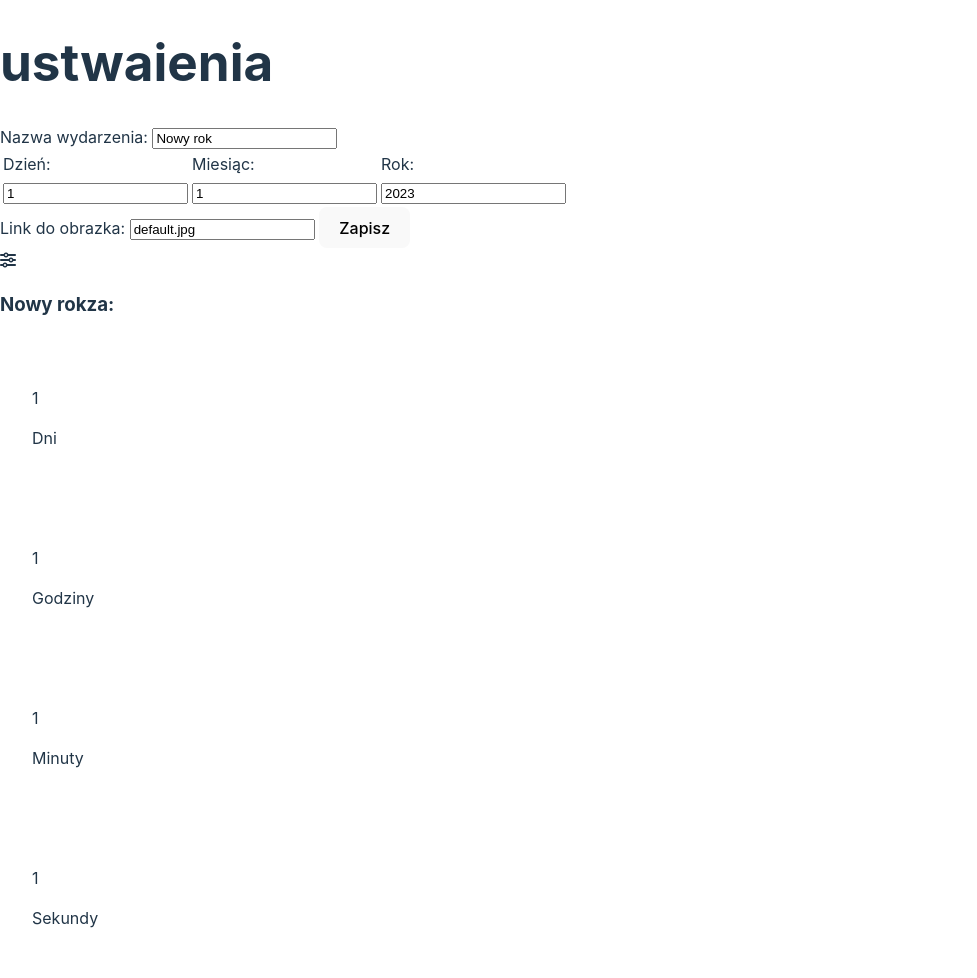
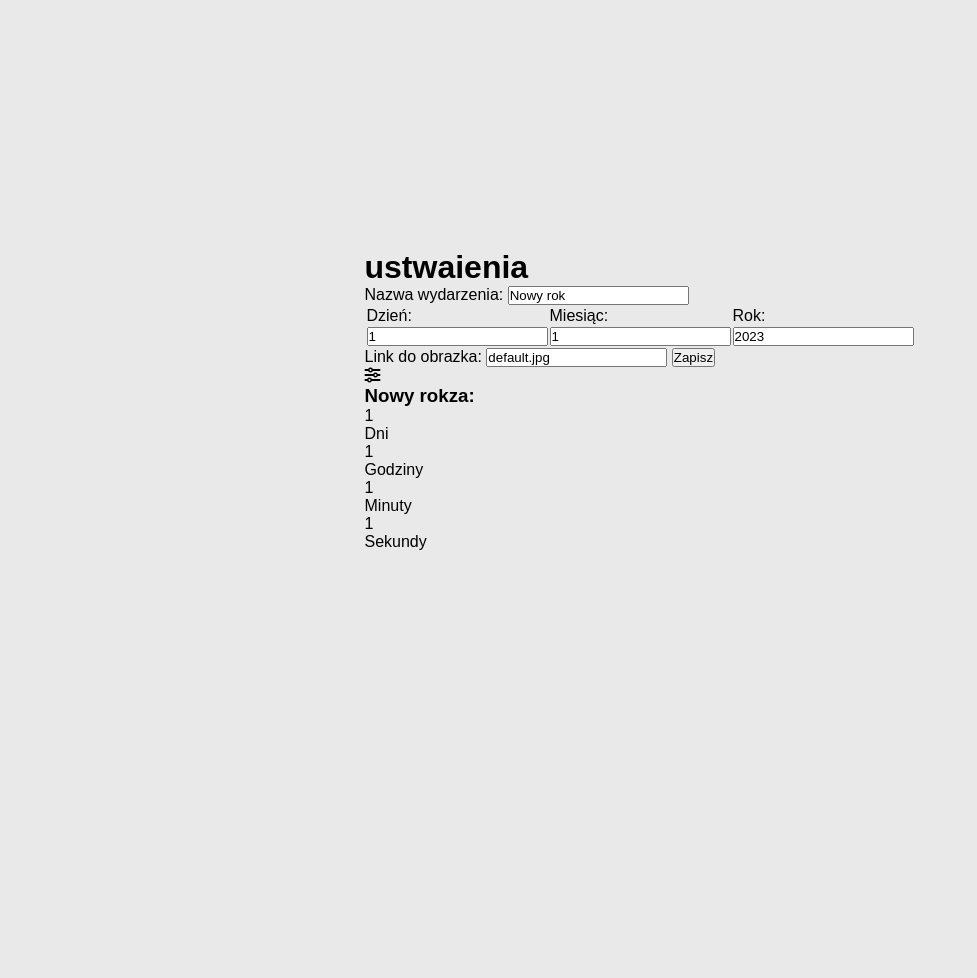
Before and after one commit to maglana/CountdownApp, a website built with Vite: page index.html in a window 1280 px wide. Shown: the whole page, without its empty margins (0-977 px from the left). After the commit the page ends 800 px from the top, so only its background shows below. Built offline with nearby package versions, Linux system fonts and the light colour scheme.

Commit message:
first css

```diff
--- a/style.css
+++ b/style.css
@@ -1,96 +1,14 @@
-:root {
-  font-family: Inter, system-ui, Avenir, Helvetica, Arial, sans-serif;
-  line-height: 1.5;
-  font-weight: 400;
-
-  color-scheme: light dark;
-  color: rgba(255, 255, 255, 0.87);
-  background-color: #242424;
-
-  font-synthesis: none;
-  text-rendering: optimizeLegibility;
-  -webkit-font-smoothing: antialiased;
-  -moz-osx-font-smoothing: grayscale;
-}
-
-a {
-  font-weight: 500;
-  color: #646cff;
-  text-decoration: inherit;
-}
-a:hover {
-  color: #535bf2;
+* {
+	box-sizing: border-box;
+	margin: 0;
+	padding: 0;
 }
 
 body {
-  margin: 0;
-  display: flex;
-  place-items: center;
-  min-width: 320px;
-  min-height: 100vh;
+	display: flex;
+	justify-content: center;
+	align-items: center;
+	min-height: 100vh;
+	font-family: "Montserrat", sans-serif;
+	background-color: rgb(233, 233, 233);
 }
-
-h1 {
-  font-size: 3.2em;
-  line-height: 1.1;
-}
-
-#app {
-  max-width: 1280px;
-  margin: 0 auto;
-  padding: 2rem;
-  text-align: center;
-}
-
-.logo {
-  height: 6em;
-  padding: 1.5em;
-  will-change: filter;
-  transition: filter 300ms;
-}
-.logo:hover {
-  filter: drop-shadow(0 0 2em #646cffaa);
-}
-.logo.vanilla:hover {
-  filter: drop-shadow(0 0 2em #f7df1eaa);
-}
-
-.card {
-  padding: 2em;
-}
-
-.read-the-docs {
-  color: #888;
-}
-
-button {
-  border-radius: 8px;
-  border: 1px solid transparent;
-  padding: 0.6em 1.2em;
-  font-size: 1em;
-  font-weight: 500;
-  font-family: inherit;
-  background-color: #1a1a1a;
-  cursor: pointer;
-  transition: border-color 0.25s;
-}
-button:hover {
-  border-color: #646cff;
-}
-button:focus,
-button:focus-visible {
-  outline: 4px auto -webkit-focus-ring-color;
-}
-
-@media (prefers-color-scheme: light) {
-  :root {
-    color: #213547;
-    background-color: #ffffff;
-  }
-  a:hover {
-    color: #747bff;
-  }
-  button {
-    background-color: #f9f9f9;
-  }
-}
```
Also changed, not shown: default.jpg (added).
